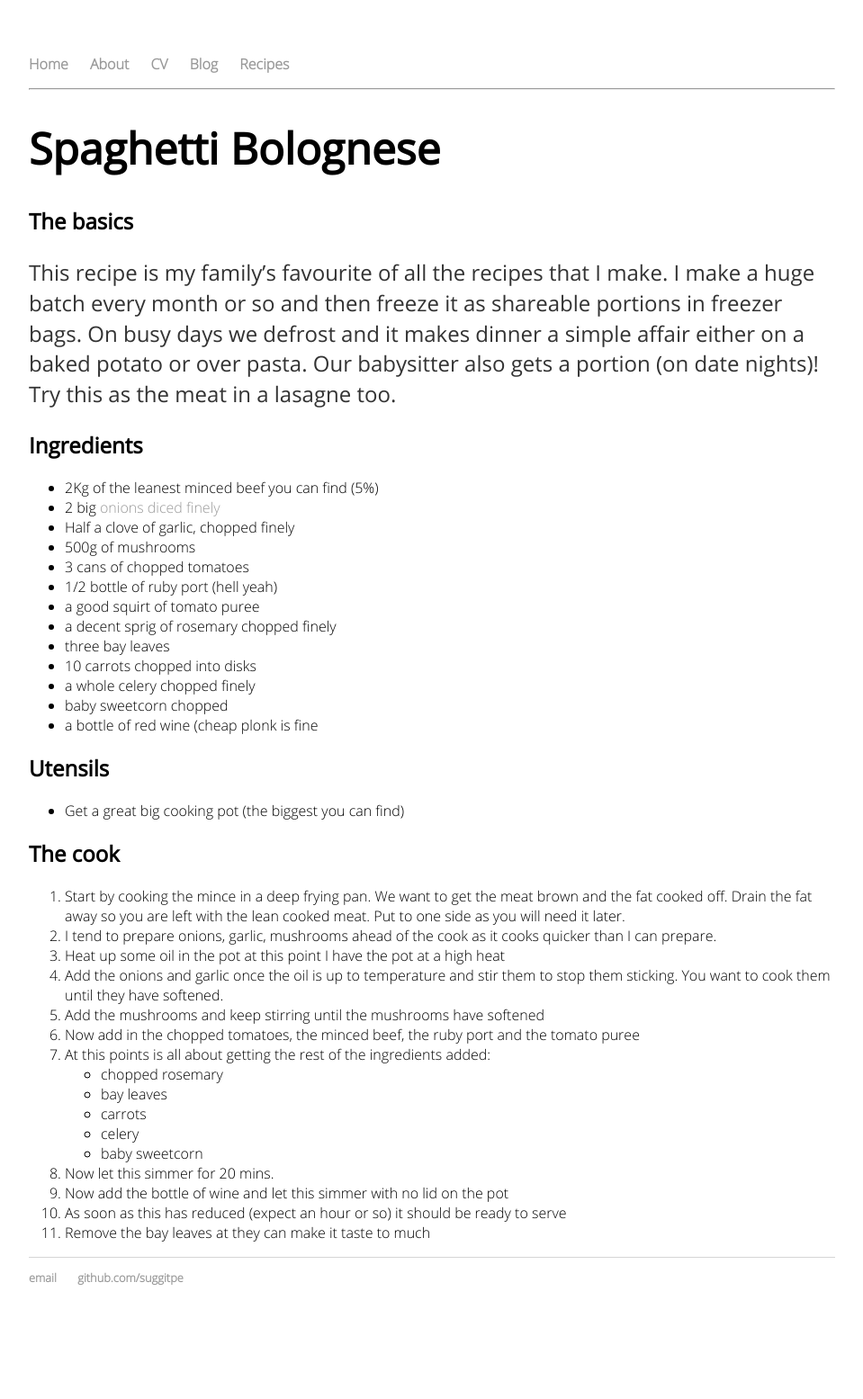
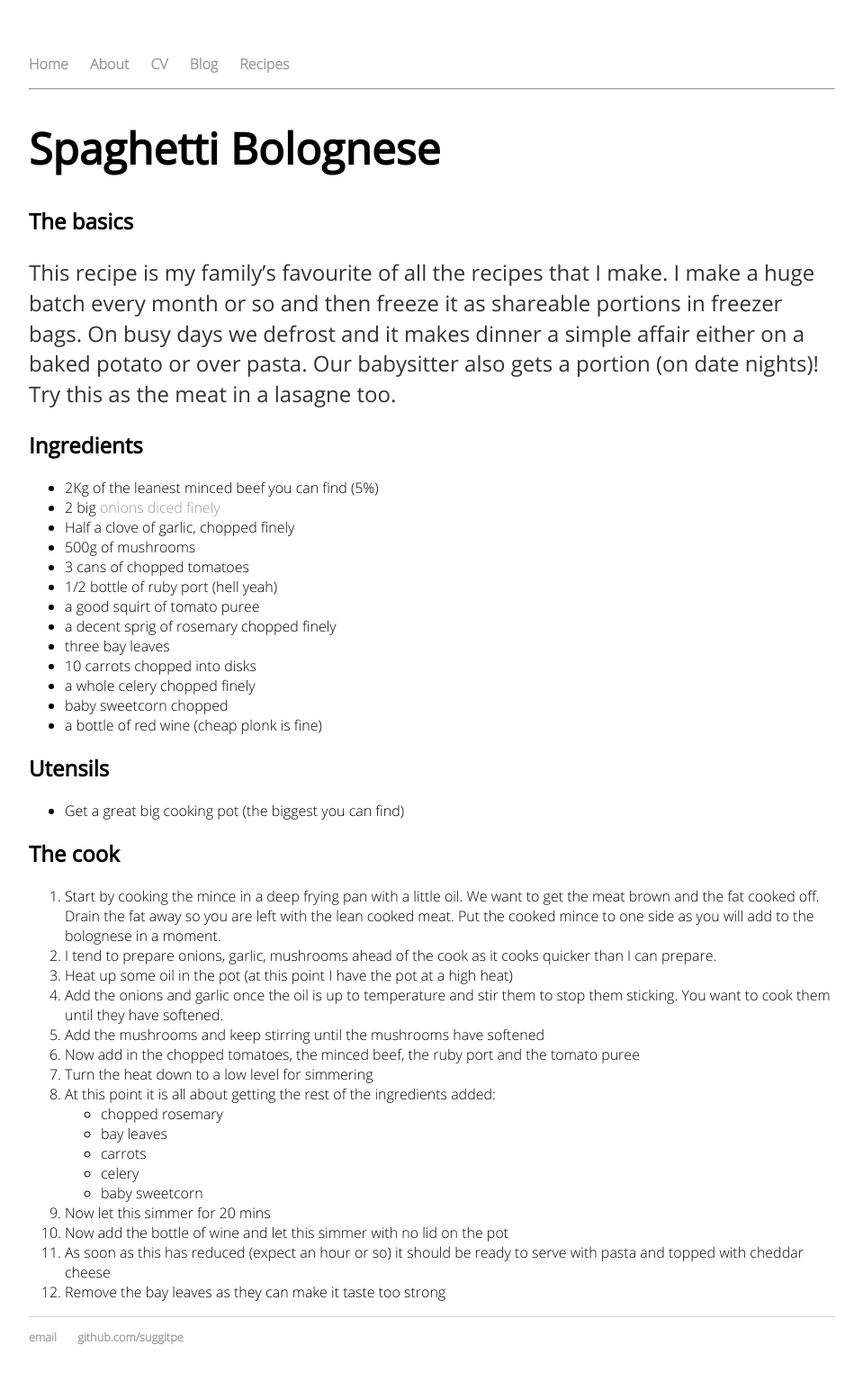
Before and after one commit to suggitpe/suggitpe.github.io, a Jekyll site: the page built from recipes/spaghetti-bolognese.md, in a window 1280 px wide. Shown: the whole page at 90% size, without its empty margins (160-1119 px from the left). Built offline with Jekyll 4.4.1, drawn with Linux system fonts in a browser that asks for light colours; before the commit the page ends 1489 px from its top, so only the background shows below that.

```diff
--- a/recipes/spaghetti-bolognese.md
+++ b/recipes/spaghetti-bolognese.md
@@ -19,25 +19,26 @@
  - 10 carrots chopped into disks
  - a whole celery chopped finely
  - baby sweetcorn chopped
- - a bottle of red wine (cheap plonk is fine
+ - a bottle of red wine (cheap plonk is fine)
 
 ## Utensils
  - Get a great big cooking pot (the biggest you can find)
 
 ## The cook
-1. Start by cooking the mince in a deep frying pan.  We want to get the meat brown and the fat cooked off.  Drain the fat away so you are left with the lean cooked meat.  Put to one side as you will need it later.
+1. Start by cooking the mince in a deep frying pan with a little oil.  We want to get the meat brown and the fat cooked off.  Drain the fat away so you are left with the lean cooked meat.  Put the cooked mince to one side as you will add to the bolognese in a moment.
 1. I tend to prepare onions, garlic, mushrooms ahead of the cook as it cooks quicker than I can prepare.
-1. Heat up some oil in the pot at this point I have the pot at a high heat
+1. Heat up some oil in the pot (at this point I have the pot at a high heat)
 1. Add the onions and garlic once the oil is up to temperature and stir them to stop them sticking.  You want to cook them until they have softened.
 1. Add the mushrooms and keep stirring until the mushrooms have softened
 1. Now add in the chopped tomatoes, the minced beef, the ruby port and the tomato puree
-1. At this points is all about getting the rest of the ingredients added:
+1. Turn the heat down to a low level for simmering
+1. At this point it is all about getting the rest of the ingredients added:
   - chopped rosemary
   - bay leaves
   - carrots
   - celery
   - baby sweetcorn
-1. Now let this simmer for 20 mins.
+1. Now let this simmer for 20 mins
 1. Now add the bottle of wine and let this simmer with no lid on the pot
-1. As soon as this has reduced (expect an hour or so) it should be ready to serve
-1. Remove the bay leaves at they can make it taste to much
+1. As soon as this has reduced (expect an hour or so) it should be ready to serve with pasta and topped with cheddar cheese
+1. Remove the bay leaves as they can make it taste too strong
```
Also changed, not shown: recipes/tips.md (+3 -3 lines).
